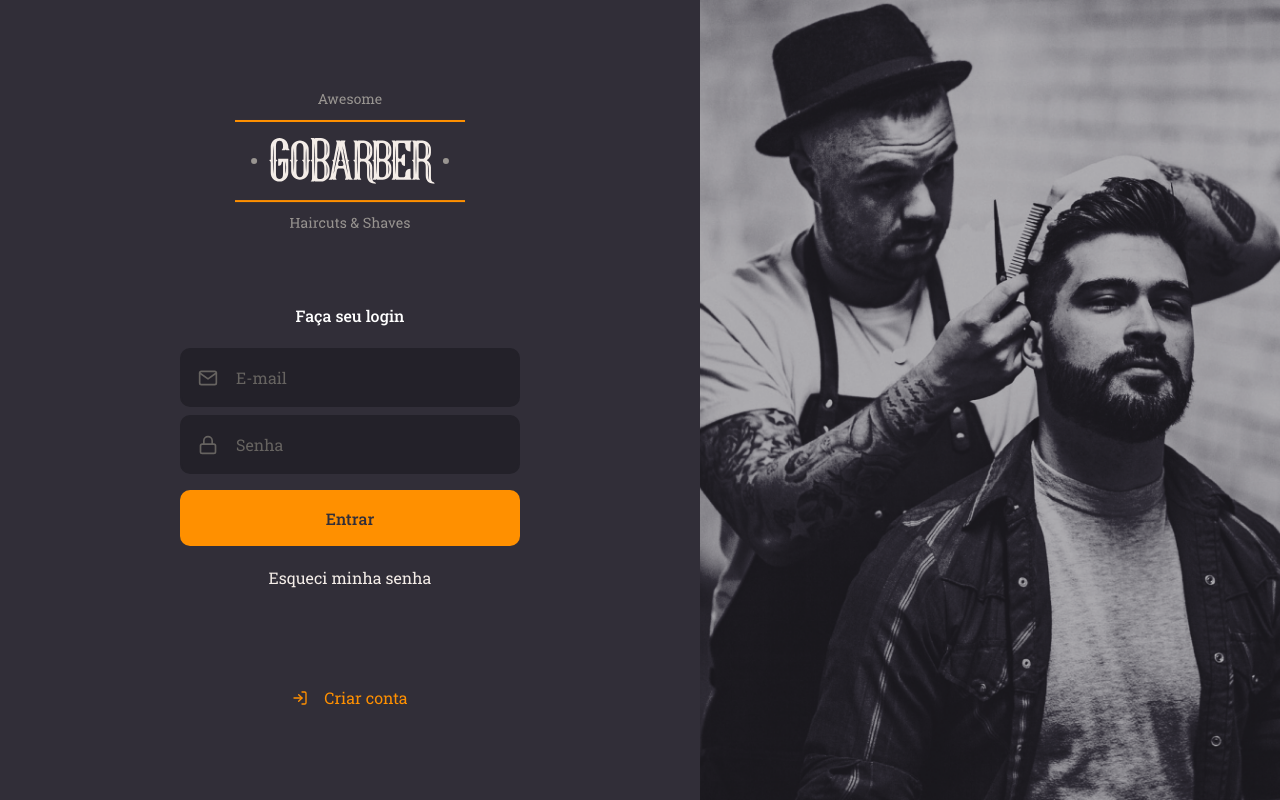
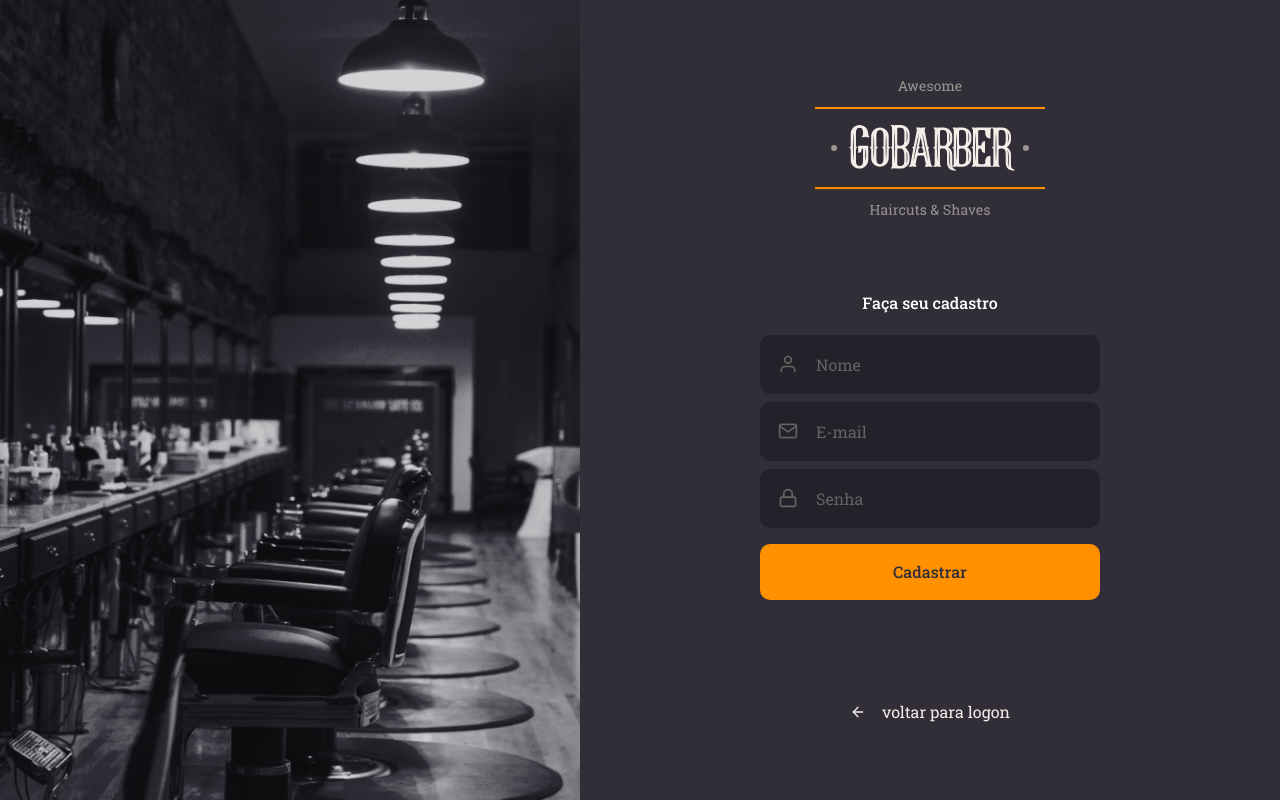
Before and after one commit to coxevti/gobarber-web, a React (Create React App) app: page /signup in a window 1280 px wide. Built offline with nearby package versions, Linux system fonts and the light colour scheme.

Commit message:
Pagina de cadastro

```diff
--- a/src/App.tsx
+++ b/src/App.tsx
@@ -1,12 +1,13 @@
 import React from 'react';
 
-import SignIn from 'pages/SignIn';
+// import SignIn from 'pages/SignIn';
+import SignUp from 'pages/SignUp';
 
 import GlobalStyle from 'styles/global';
 
 const App: React.FC = () => (
   <>
-    <SignIn />
+    <SignUp />
     <GlobalStyle />
   </>
 );
--- /dev/null
+++ b/src/pages/SignUp/index.tsx
@@ -0,0 +1,36 @@
+import React from 'react';
+
+import { FiMail, FiLock, FiArrowLeft, FiUser } from 'react-icons/fi';
+import logoImg from 'assets/logo.svg';
+
+import Button from 'components/Button';
+import Input from 'components/Input';
+
+import { Container, Content, Background } from './styles';
+
+const SignUp: React.FC = () => (
+  <Container>
+    <Background />
+    <Content>
+      <img src={logoImg} alt="GoBarber Logo" />
+      <form>
+        <h1>Faça seu cadastro</h1>
+        <Input name="name" icon={FiUser} type="text" placeholder="Nome" />
+        <Input name="email" icon={FiMail} type="email" placeholder="E-mail" />
+        <Input
+          name="password"
+          icon={FiLock}
+          type="password"
+          placeholder="Senha"
+        />
+        <Button type="submit">Cadastrar</Button>
+      </form>
+      <a href="register">
+        <FiArrowLeft />
+        voltar para logon
+      </a>
+    </Content>
+  </Container>
+);
+
+export default SignUp;
--- /dev/null
+++ b/src/pages/SignUp/styles.ts
@@ -0,0 +1,55 @@
+import styled from 'styled-components';
+
+import { shade } from 'polished';
+import signUpBackground from 'assets/sign-up-background.png';
+
+export const Container = styled.div`
+  height: 100vh;
+  display: flex;
+  align-items: stretch;
+`;
+export const Content = styled.div`
+  display: flex;
+  flex-direction: column;
+  align-items: center;
+  place-content: center;
+  width: 100%;
+  max-width: 700px;
+  form {
+    margin: 80px 0;
+    width: 340px;
+    text-align: center;
+    h1 {
+      margin-bottom: 24px;
+    }
+    a {
+      color: #f4ede8;
+      display: block;
+      margin-top: 24px;
+      text-decoration: none;
+      transition: color 0.2s;
+      &:hover {
+        color: ${shade(0.2, '#f4ede8')};
+      }
+    }
+  }
+  > a {
+    color: #f4ede8;
+    display: flex;
+    align-items: center;
+    text-decoration: none;
+    margin-top: 24px;
+    transition: color 0.2s;
+    &:hover {
+      color: ${shade(0.2, '#f4ede8')};
+    }
+    svg {
+      margin-right: 16px;
+    }
+  }
+`;
+export const Background = styled.div`
+  flex: 1;
+  background: url(${signUpBackground}) no-repeat center;
+  background-size: cover;
+`;
```
Also changed, not shown: src/assets/sign-up-background.png (added).
